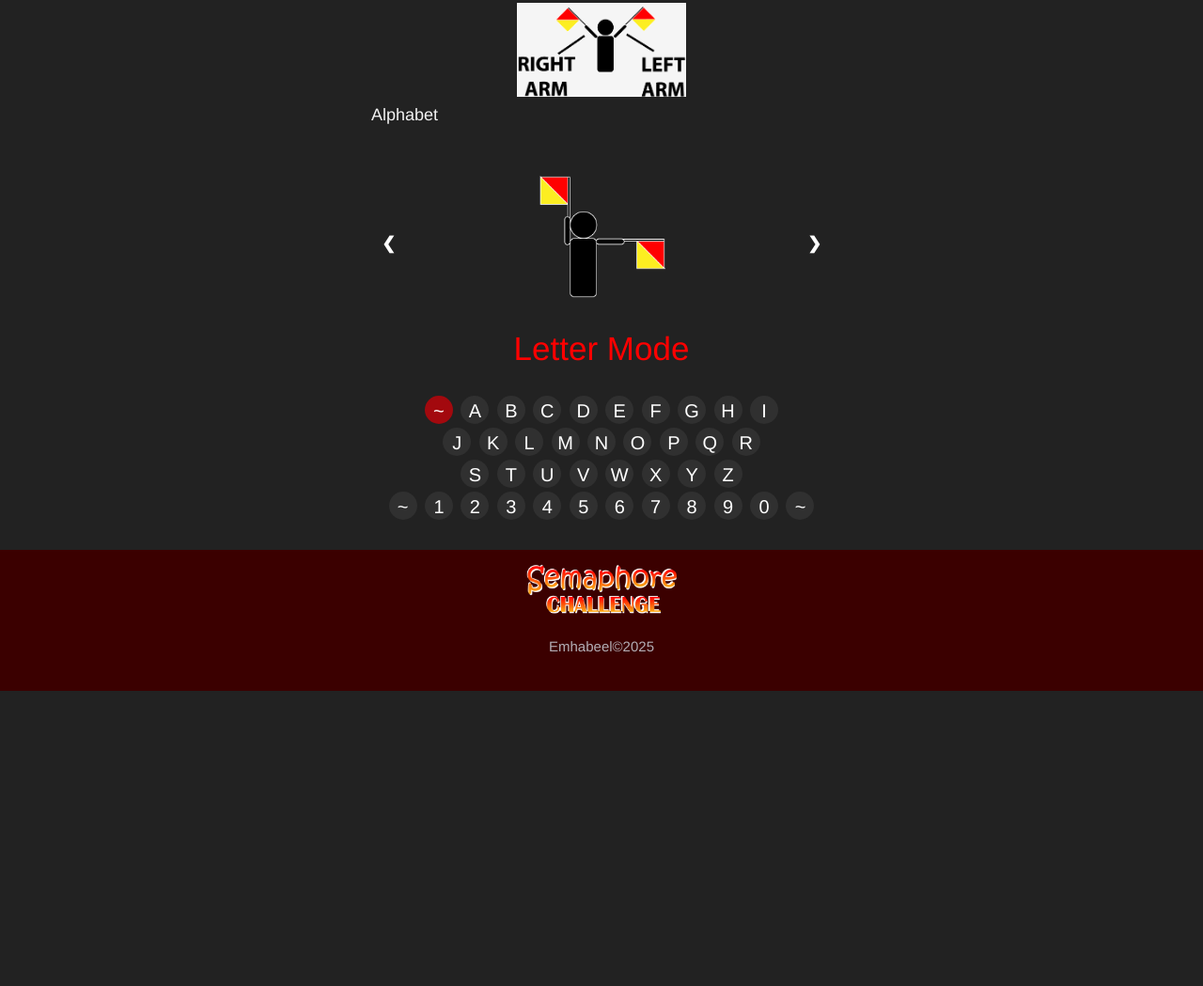
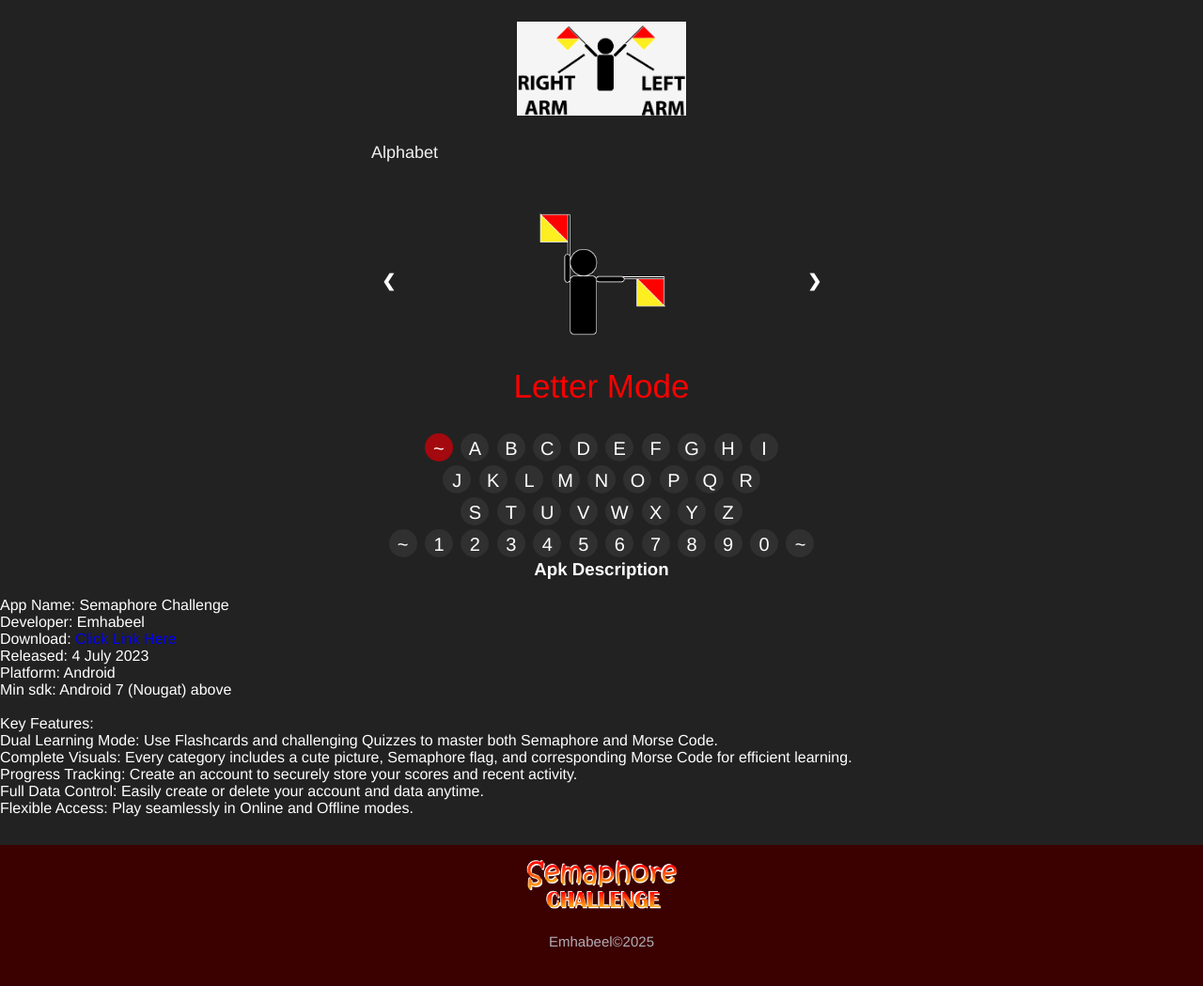
Before and after one commit to mrscaramanga/semaphore-challenge, a plain HTML site: page index.html in a window 1280 px wide. Shown: the part 863-1912 px from the top of the page at 94% size. Before the commit the page ends 1598 px from the top, so only its background shows below. Drawn offline with nearby package versions, Linux system fonts and the light colour scheme.

Commit message:
Update index.html

```diff
--- a/index.html
+++ b/index.html
@@ -17,7 +17,6 @@
 <div class="container">
         <div class="header-left">
             <a href="#top" class="active">
-                <!--img class="logo" src="logo-fadillah.png" title="FADILLAH"-->
                 <img class="logo-apk" src="semaphorechallenge.jpg" title="Semaphore Challenge" width="auto" height="55px"
                     style="margin-top: 5px; border-radius: 50px;">
             </a>
@@ -38,7 +37,7 @@
                     <img src="emhabeelsemaphore.gif" width="auto" height="180px" title="EMHABEEL">
                     <div class="button">
                         <a class="btn-semafor" href="https://drive.google.com/file/d/1YHO0vQV9fq-v7WBZrY_vbGv1OrTU7gFB/view?usp=drive_link">Android apk<p>Download</p></a>
-                        <a class="btn-semafor" href="kuis-semafor.html">Take a quiz<p>5-10 min</p></a>
+                        <a class="btn-semafor" href="kuis-">Take a quiz<p>5-10 min</p></a>
                     </div>
             </div>
         </div>
@@ -48,7 +47,7 @@
     <h2>Semaphore</h2>
     <p style="margin: 20px; text-align: center;">Semaphore is a way to communicate across long distances with two flags in different positions to represent letters or numbers</p>
     <center>
-        <img src="arms.png" style="background-color: whitesmoke; height: 100px;" title="Description">
+        <img src="arms.png" style="background-color: whitesmoke; height: 100px; margin: 20px;" title="Description">
     </center>
 </div>
  <div class="slideshow-container">
@@ -360,12 +359,7 @@
     <a class="next" onclick="plusSlides(1)">&#10095;</a>
   </div>
   <br>
-  <script>
-    function play(id) {
-      var audio = document.getElementById('audio'+id);
-      audio.play();
-    }
-  </script>
+
   <!-- The dots/circles -->
   <center>
         <div style="max-width: 700px;">
@@ -453,6 +447,10 @@
         </div>
     </center>
   <script>
+    function play(id) {
+      var audio = document.getElementById('audio'+id);
+      audio.play();
+    }
         let slideIndex = 1;
         showSlides(slideIndex);
 
@@ -481,16 +479,7 @@
         slides[slideIndex-1].style.display = "block";
         dots[slideIndex-1].className += " active-dot";
         }
-  </script>
 
-    <footer>
-        <div class="footer-logo" name="footer">
-            <img class="logo-apk" src="title.png" title="Semaphore Challenge" width="auto" height="55px"
-            style="margin-top: 5px; border-radius: 10px;">
-        </div>
-        <p id="copyright"><!--2020-->Emhabeel©2025</p>
-    </footer>
-    <script>
         /* Toggle between adding and removing the "responsive" class to topnav when the user clicks on the icon */
         function myFunction() {
             var x = document.getElementById("myTopnav");
@@ -500,6 +489,33 @@
                 x.className = "nav";
             }
         }
-    </script>
+  </script>
+
+  <div class="apk-desc">
+    <h3 style="text-align: center;">Apk Description</h3> <br>
+      <p>
+        App Name: Semaphore Challenge<br>
+        Developer: Emhabeel<br>
+        Download: <a href="https://drive.google.com/file/d/1YHO0vQV9fq-v7WBZrY_vbGv1OrTU7gFB/view?usp=drive_link">Click Link Here</a><br>
+        Released: 4 July 2023<br>
+        Platform: Android<br>
+        Min sdk: Android 7 (Nougat) above<br> <br>
+        Key Features:<br>
+        <ul>
+          <li>Dual Learning Mode: Use Flashcards and challenging Quizzes to master both Semaphore and Morse Code.</li>
+          <li>Complete Visuals: Every category includes a cute picture, Semaphore flag, and corresponding Morse Code for efficient learning.</li>
+          <li>Progress Tracking: Create an account to securely store your scores and recent activity.</li>
+          <li>Full Data Control: Easily create or delete your account and data anytime.</li>
+          <li>Flexible Access: Play seamlessly in Online and Offline modes.</li></ul>
+      </p>
+  </div>
+
+ <footer>
+        <div class="footer-logo" name="footer">
+            <img class="logo-apk" src="title.png" title="Semaphore Challenge" width="auto" height="55px"
+            style="margin-top: 5px; border-radius: 10px;">
+        </div>
+        <p id="copyright">Emhabeel©2025</p>
+    </footer>
     </body>
 </html>
```
